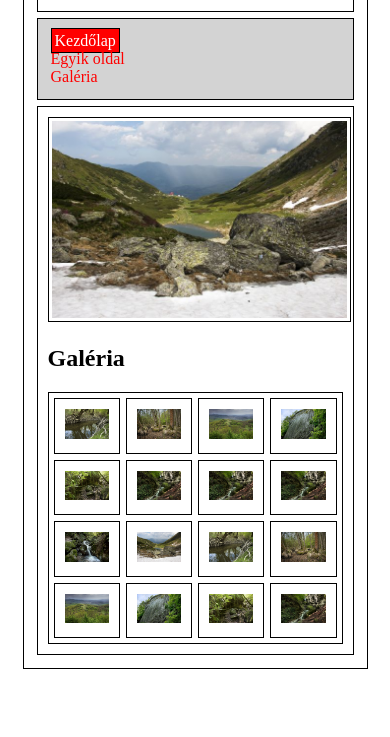
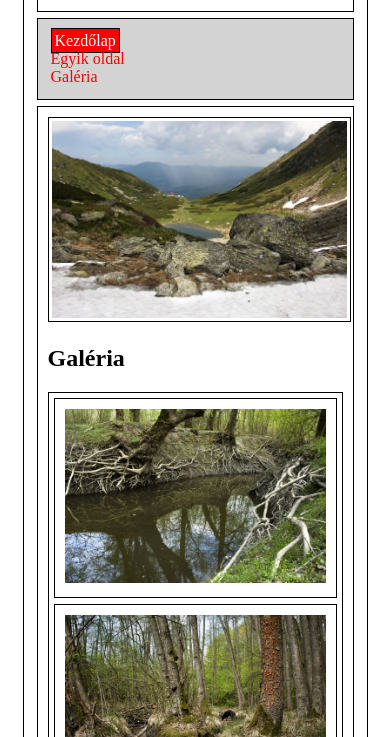
Before and after one commit to HalaszGergo2/Reszponzivoldal, a plain HTML site: page index.html in a window 390 px wide. Shown: the part 107-844 px from the top of the page. Drawn offline with Linux system fonts and the light colour scheme.

Commit message:
Vegleges verzio

```diff
--- a/index.html
+++ b/index.html
@@ -29,22 +29,22 @@
             </section>
             <h2>Galéria</h2>
             <section id="negyedik">
-                <div class="gridek" id="galerianav"><img src="kepekmeret/DSC6696_600.jpg" alt="tajkep"></div>
-                <div class="gridek" id="galerianav"><img src="kepekmeret/DSC8090_600.jpg" alt="tajkep"></div>
-                <div class="gridek" id="galerianav"><img src="kepekmeret/DSC8235_600.jpg" alt="tajkep"></div>
-                <div class="gridek" id="galerianav"><img src="kepekmeret/DSC9920_600.jpg" alt="tajkep"></div>
-                <div class="gridek" id="galerianav"><img src="kepekmeret/MG_1121_1_600.jpg" alt="tajkep"></div>
-                <div class="gridek" id="galerianav"><img src="kepekmeret/MG_1357_600.jpg" alt="tajkep"></div>
-                <div class="gridek" id="galerianav"><img src="kepekmeret/MG_1357_600.jpg" alt="tajkep"></div>
-                <div class="gridek" id="galerianav"><img src="kepekmeret/MG_1357_600.jpg" alt="tajkep"></div>
-                <div class="gridek" id="galerianav"><img src="kepekmeret/MG_1420_2_600.jpg" alt="tajkep"></div>
-                <div class="gridek" id="galerianav"><img src="kepekmeret/MG_2995_600.jpg" alt="tajkep"></div>
-                <div class="gridek" id="galerianav"><img src="kepekmeret/DSC6696_600.jpg" alt="tajkep"></div>
-                <div class="gridek" id="galerianav"><img src="kepekmeret/DSC8090_600.jpg" alt="tajkep"></div>
-                <div class="gridek" id="galerianav"><img src="kepekmeret/DSC8235_600.jpg" alt="tajkep"></div>
-                <div class="gridek" id="galerianav"><img src="kepekmeret/DSC9920_600.jpg" alt="tajkep"></div>
-                <div class="gridek" id="galerianav"><img src="kepekmeret/MG_1121_1_600.jpg" alt="tajkep"></div>
-                <div class="gridek" id="galerianav"><img src="kepekmeret/MG_1357_600.jpg" alt="tajkep"></div>
+                <div class="gridek"><img src="kepekmeret/DSC6696_600.jpg" alt="tajkep"></div>
+                <div class="gridek"><img src="kepekmeret/DSC8090_600.jpg" alt="tajkep"></div>
+                <div class="gridek"><img src="kepekmeret/DSC8235_600.jpg" alt="tajkep"></div>
+                <div class="gridek"><img src="kepekmeret/DSC9920_600.jpg" alt="tajkep"></div>
+                <div class="gridek"><img src="kepekmeret/MG_1121_1_600.jpg" alt="tajkep"></div>
+                <div class="gridek"><img src="kepekmeret/MG_1357_600.jpg" alt="tajkep"></div>
+                <div class="gridek"><img src="kepekmeret/MG_1357_600.jpg" alt="tajkep"></div>
+                <div class="gridek"><img src="kepekmeret/MG_1357_600.jpg" alt="tajkep"></div>
+                <div class="gridek"><img src="kepekmeret/MG_1420_2_600.jpg" alt="tajkep"></div>
+                <div class="gridek"><img src="kepekmeret/MG_2995_600.jpg" alt="tajkep"></div>
+                <div class="gridek"><img src="kepekmeret/DSC6696_600.jpg" alt="tajkep"></div>
+                <div class="gridek"><img src="kepekmeret/DSC8090_600.jpg" alt="tajkep"></div>
+                <div class="gridek"><img src="kepekmeret/DSC8235_600.jpg" alt="tajkep"></div>
+                <div class="gridek"><img src="kepekmeret/DSC9920_600.jpg" alt="tajkep"></div>
+                <div class="gridek"><img src="kepekmeret/MG_1121_1_600.jpg" alt="tajkep"></div>
+                <div class="gridek"><img src="kepekmeret/MG_1357_600.jpg" alt="tajkep"></div>
             </section>
         </article>
     </main>
--- a/stilus.css
+++ b/stilus.css
@@ -80,4 +80,9 @@ nav{
     nav ul{
         grid-template-columns:1fr ;
     }
+    #negyedik{
+
+        grid-template-columns: 1fr;
+
+    }
   }
```
